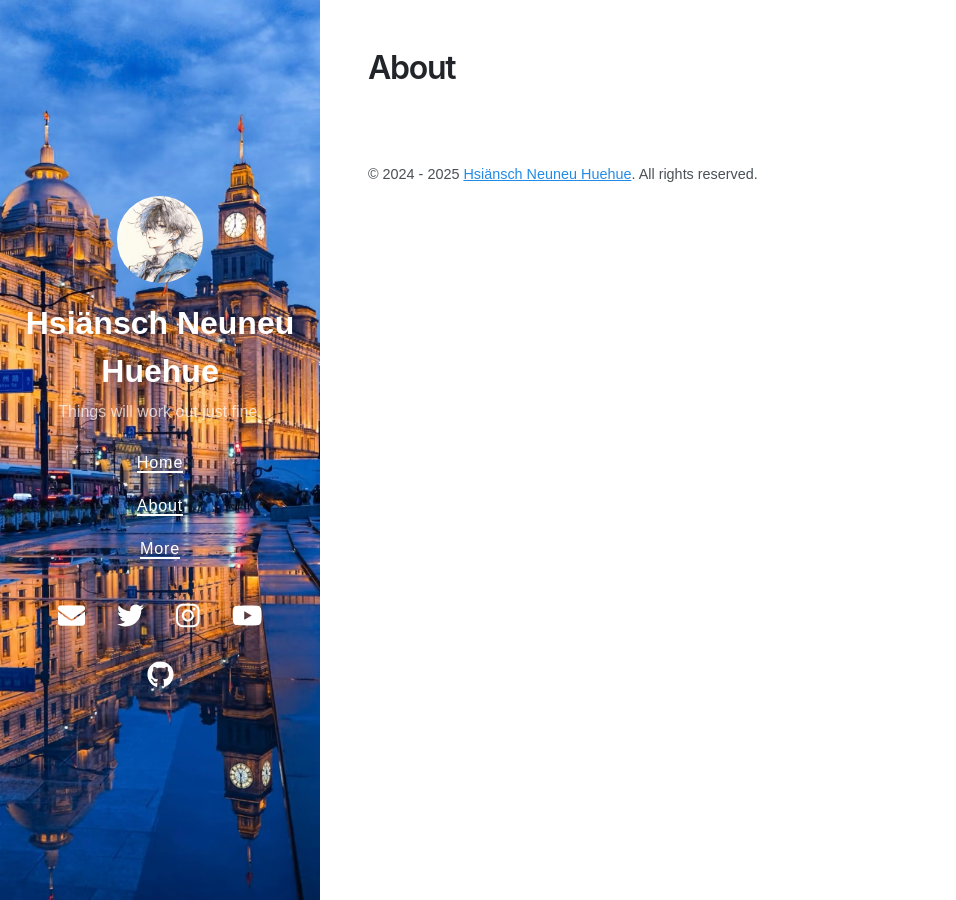
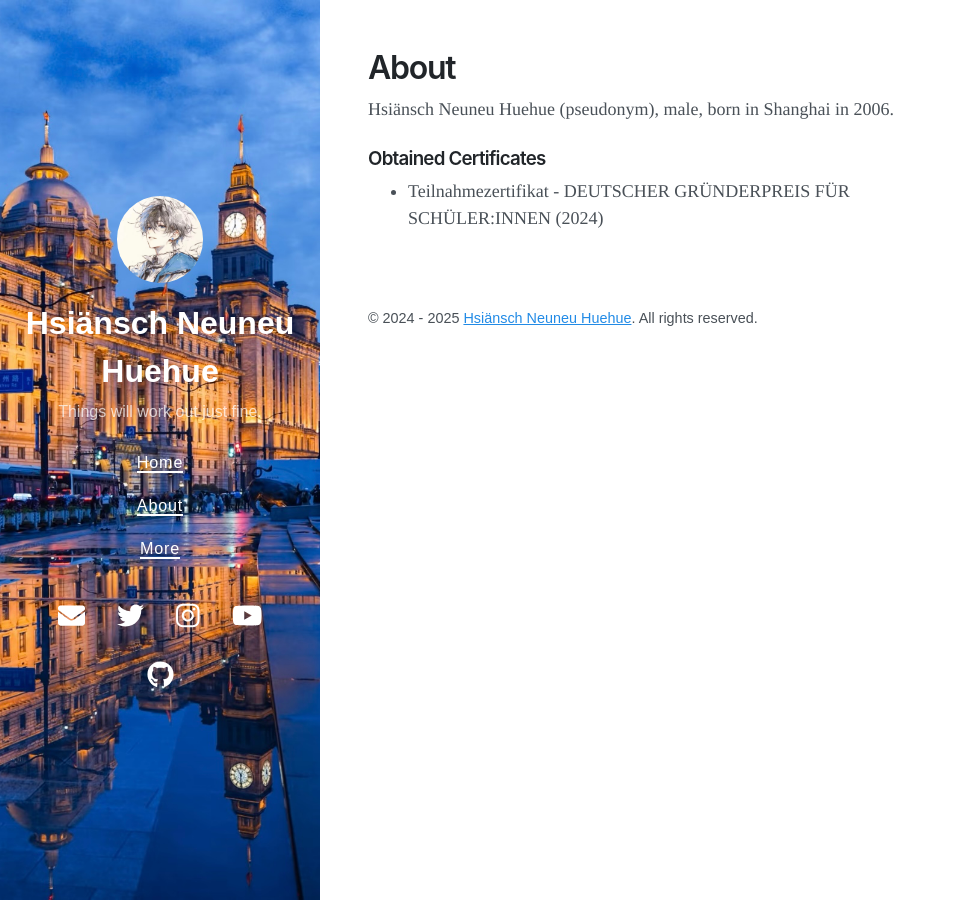
Before and after one commit to sugoijosephhan/sugoijosephhan.github.io, a Jekyll site: the page built from about.md, in a window 1280 px wide. Shown: the whole page, without its empty margins (0-956 px from the left). Built offline with Jekyll 4.4.1, drawn with Linux system fonts in a browser that asks for light colours; nearby versions of some CDN libraries.

Commit message:
2025/04/07/12:45 - Modified the contents.

```diff
--- a/about.md
+++ b/about.md
@@ -2,3 +2,9 @@
 layout: page
 title: About
 ---
+
+Hsiänsch Neuneu Huehue (pseudonym), male, born in Shanghai in 2006.
+
+### Obtained Certificates
+
++ Teilnahmezertifikat - DEUTSCHER GRÜNDERPREIS FÜR SCHÜLER:INNEN (2024)
```
